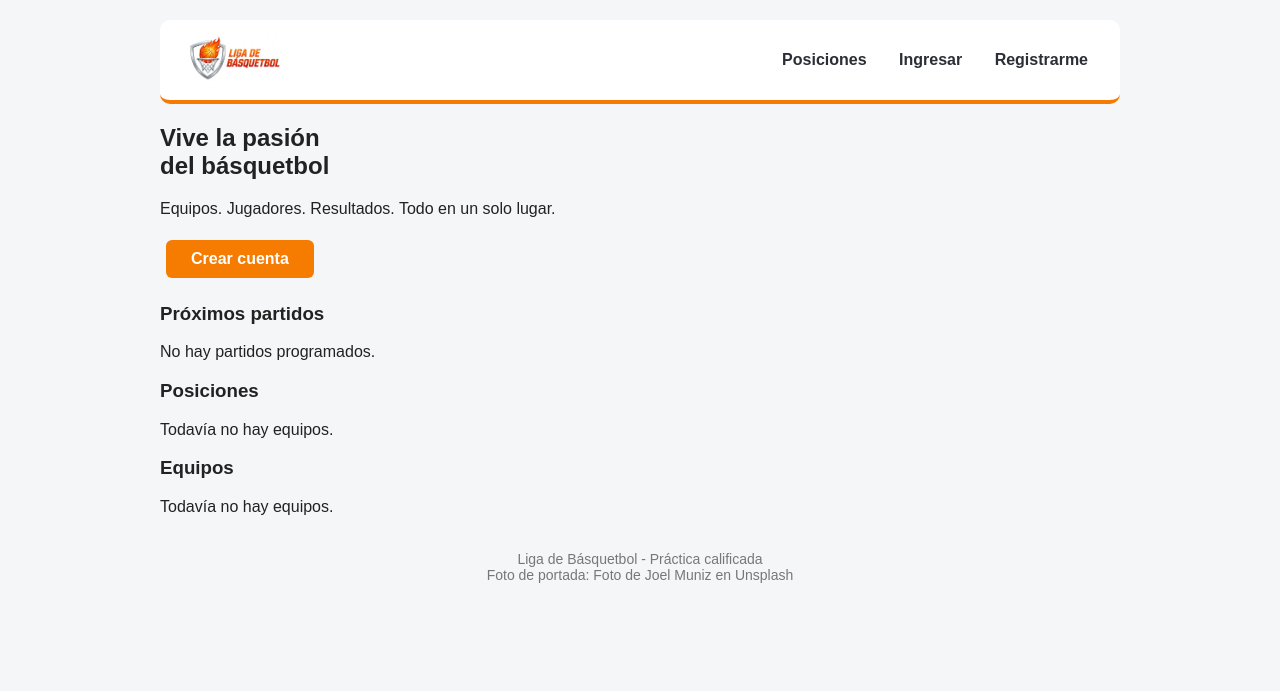
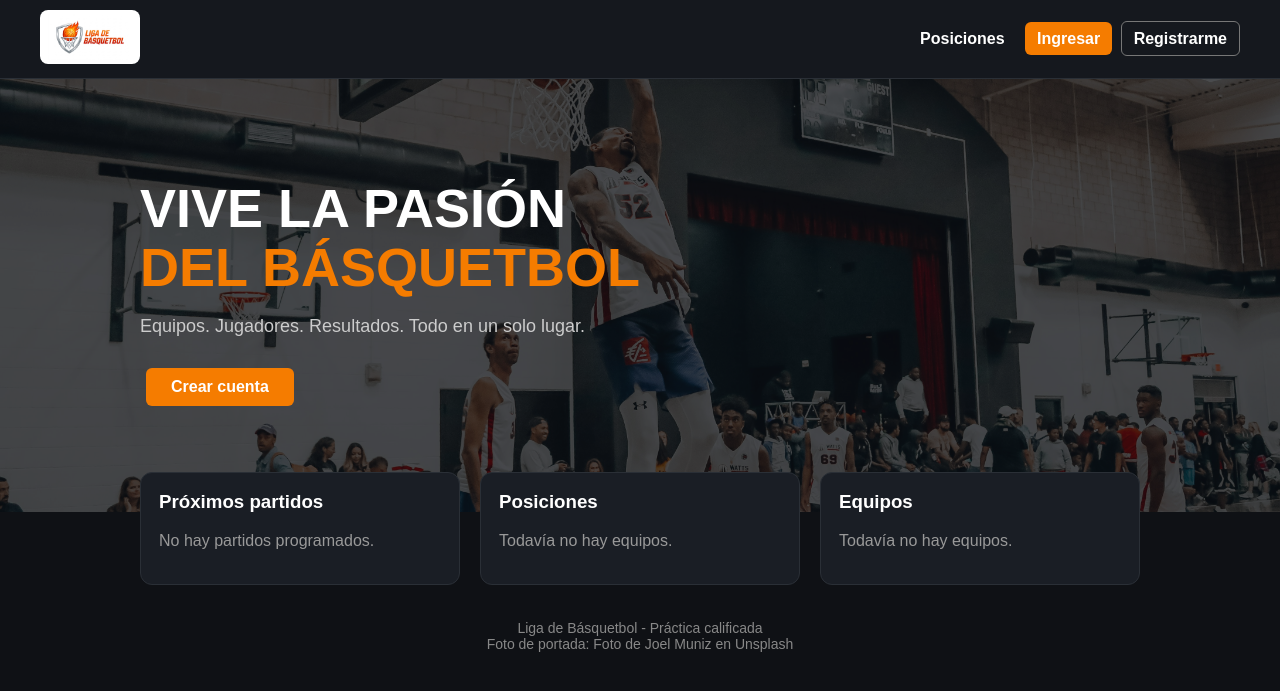
Before and after one commit to Keysy2740/mi-proyecto-sof, a PHP site: page / in a window 1280 px wide. Shown: the top 691 px of the page. Run offline with PHP 8.4, Linux system fonts and the light colour scheme; data that the repository does not hold is empty.

Commit message:
Agregué estilos

```diff
--- a/style.css
+++ b/style.css
@@ -310,3 +310,193 @@ td button:hover {
 .banner-texto .boton {
   margin-top: 10px;
 }
+
+/* ===== Portada con tema oscuro ===== */
+/* Todo va dentro de la clase "inicio", así las otras páginas no cambian */
+
+body.inicio {
+  background-color: #0f1115;
+  color: #ffffff;
+  max-width: none;
+  padding: 0;
+}
+
+/* Caja centrada para el contenido */
+.contenedor {
+  max-width: 1000px;
+  margin: 0 auto;
+  padding: 0 20px;
+}
+
+/* Encabezado oscuro */
+.inicio .encabezado {
+  background-color: #15181e;
+  border-bottom: 1px solid #2a2f36;
+  border-radius: 0;
+  padding: 10px 40px;
+}
+
+/* El logo tiene fondo blanco, por eso va dentro de una cajita blanca */
+.inicio .encabezado img {
+  height: 46px;
+  background-color: #ffffff;
+  padding: 4px 8px;
+  border-radius: 8px;
+}
+
+.inicio .navegacion a {
+  color: #ffffff;
+}
+
+.inicio .navegacion a:hover {
+  color: #f57c00;
+}
+
+/* Botones del menú */
+.inicio .navegacion a.boton-menu {
+  background-color: #f57c00;
+  border-radius: 6px;
+}
+
+.inicio .navegacion a.boton-menu:hover {
+  background-color: #e53d12;
+  color: #ffffff;
+}
+
+.inicio .navegacion a.boton-borde {
+  border: 1px solid #777777;
+  border-radius: 6px;
+}
+
+.inicio .navegacion a.salir {
+  background-color: #f57c00;
+}
+
+/* Imagen principal con capa oscura encima */
+.hero {
+  background-image: url("img/portada.jpg");
+  background-size: cover;
+  background-position: center;
+}
+
+.hero-capa {
+  background-color: rgba(10, 12, 16, 0.72);
+  padding: 100px 0;
+}
+
+.hero h2 {
+  font-size: 54px;
+  line-height: 1.1;
+  margin: 0 0 15px 0;
+  text-transform: uppercase;
+}
+
+/* La segunda línea del título va en naranja */
+.hero h2 span {
+  color: #f57c00;
+}
+
+.hero p {
+  color: #cccccc;
+  font-size: 18px;
+  margin-bottom: 25px;
+}
+
+/* Las tres tarjetas oscuras */
+.bloques {
+  display: flex;
+  flex-wrap: wrap;
+  gap: 20px;
+  margin-top: -40px;
+}
+
+.bloque {
+  flex: 1;
+  min-width: 260px;
+  background-color: #1a1e25;
+  border: 1px solid #2a2f36;
+  border-radius: 12px;
+  padding: 18px;
+}
+
+.bloque h3 {
+  margin-top: 0;
+  color: #ffffff;
+}
+
+.vacio {
+  color: #999999;
+}
+
+/* Lista de próximos partidos */
+.partido-mini {
+  display: flex;
+  justify-content: space-between;
+  align-items: center;
+  background-color: #232830;
+  padding: 12px;
+  margin-bottom: 8px;
+  border-radius: 8px;
+  font-size: 14px;
+}
+
+.partido-mini small {
+  color: #f57c00;
+  font-weight: bold;
+}
+
+/* La tabla de posiciones se adapta al fondo oscuro */
+.inicio table {
+  background-color: transparent;
+  margin-top: 0;
+  font-size: 14px;
+}
+
+.inicio th {
+  background-color: transparent;
+  color: #999999;
+  border-bottom: 1px solid #2a2f36;
+  padding: 8px;
+}
+
+.inicio td {
+  color: #ffffff;
+  border-bottom: 1px solid #2a2f36;
+  padding: 8px;
+}
+
+.inicio tr:hover td {
+  background-color: #232830;
+}
+
+/* Círculos con la inicial de cada equipo */
+.equipos-lista {
+  display: flex;
+  flex-wrap: wrap;
+  gap: 15px;
+}
+
+.equipo-item {
+  text-align: center;
+  width: 80px;
+}
+
+.insignia {
+  width: 60px;
+  height: 60px;
+  margin: 0 auto 6px auto;
+  background-color: #f57c00;
+  color: #ffffff;
+  font-size: 24px;
+  font-weight: bold;
+  line-height: 60px;
+  border-radius: 50%;
+}
+
+.equipo-item small {
+  color: #cccccc;
+}
+
+.inicio .pie {
+  color: #888888;
+}
```
